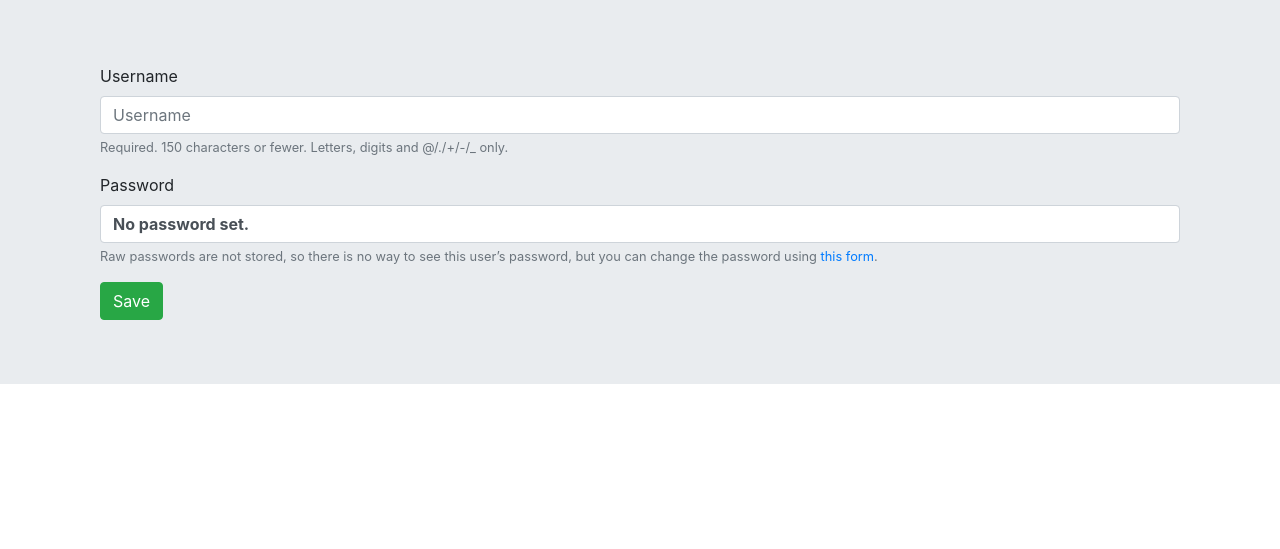
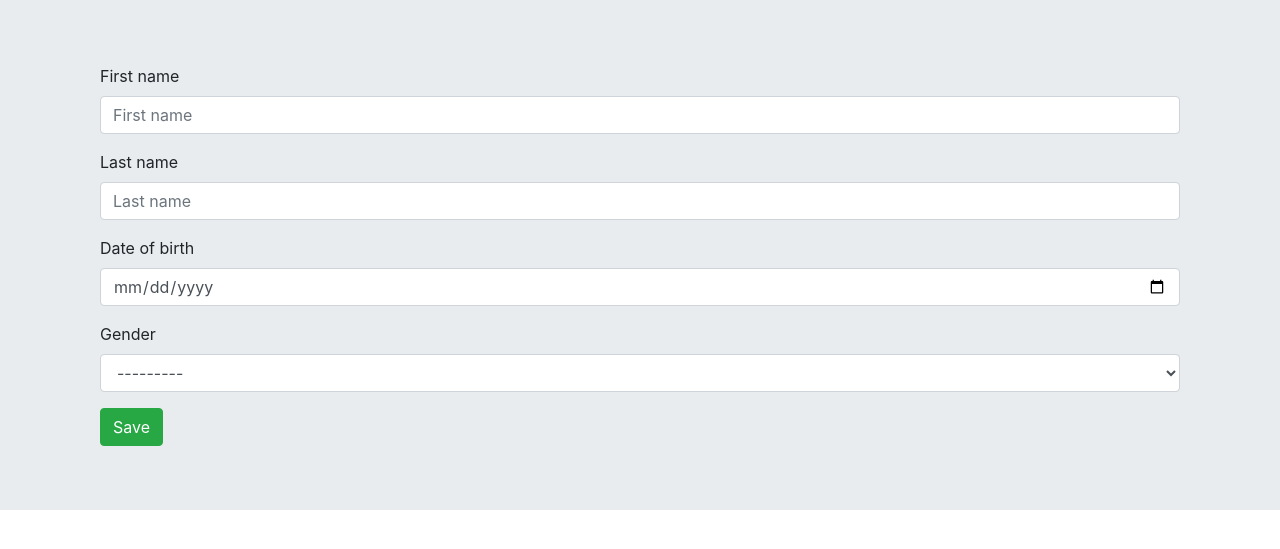
Before and after one commit to Jeet-2022/Interstellar, a Django app: page /login/profile/ in a window 1280 px wide. Shown: the top 549 px of the page. Run offline with Django 3.2, Linux system fonts and the light colour scheme; some libraries are stand-ins or nearby versions.

Commit message:
Profile model

```diff
--- a/Templates/index.html
+++ b/Templates/index.html
@@ -40,7 +40,7 @@
 
 									<li class="active"  style="margin-right: 50px;"><a class="text-info" href="#" >{{user.username}}</a></li>
 									<li><a href="{% url 'accounts:logout' %}">Logout</a></li>
-									<li><a href="{% url 'accounts:editprofile' %}">Edit Profile</a></li>
+									<li><a href="{% url 'accounts:profile' %}">Edit Profile</a></li>
 
 
 
--- /dev/null
+++ b/Templates/profile.html
@@ -0,0 +1,39 @@
+{% load bootstrap3 %}
+<!DOCTYPE html>
+<html lang="en">
+<head>
+       <title>Profile</title>
+       <meta charset="utf-8">
+       <meta name="viewport" content="width=device-width, initial-scale=1, shrink-to-fit=no">
+       <link rel="stylesheet" href="CSS/register.css">
+       <link rel="stylesheet" href="https://stackpath.bootstrapcdn.com/bootstrap/4.3.1/css/bootstrap.min.css" integrity="sha384-ggOyR0iXCbMQv3Xipma34MD+dH/1fQ784/j6cY/iJTQUOhcWr7x9JvoRxT2MZw1T" crossorigin="anonymous">
+</head>
+<body>
+       <div class="jumbotron jumbotron-fluid">
+
+
+       <div class="container">
+       <div class="container">
+              <form method="POST">
+                     {% csrf_token %}
+                     {% bootstrap_form form %}
+                     <input type="submit" class="btn btn-success" value="Save">
+
+              </form>
+
+       </div>
+       </div>
+       </div>
+
+        <!--Print error messages -->
+        {% for message in messages %}
+        <h4 style="color: red;">{{message}}</h4>
+        {% endfor %}
+         <!-- Optional JavaScript -->
+    <!-- jQuery first, then Popper.js, then Bootstrap JS -->
+    <script src="https://code.jquery.com/jquery-3.3.1.slim.min.js" integrity="sha384-q8i/X+965DzO0rT7abK41JStQIAqVgRVzpbzo5smXKp4YfRvH+8abtTE1Pi6jizo" crossorigin="anonymous"></script>
+    <script src="https://cdnjs.cloudflare.com/ajax/libs/popper.js/1.14.7/umd/popper.min.js" integrity="sha384-UO2eT0CpHqdSJQ6hJty5KVphtPhzWj9WO1clHTMGa3JDZwrnQq4sF86dIHNDz0W1" crossorigin="anonymous"></script>
+    <script src="https://stackpath.bootstrapcdn.com/bootstrap/4.3.1/js/bootstrap.min.js" integrity="sha384-JjSmVgyd0p3pXB1rRibZUAYoIIy6OrQ6VrjIEaFf/nJGzIxFDsf4x0xIM+B07jRM" crossorigin="anonymous"></script>
+
+</body>
+</html>
--- a/accounts/admin.py
+++ b/accounts/admin.py
@@ -1,4 +1,5 @@
 from django.contrib import admin
 from django.contrib.auth.models import User
-
+from .models import Profile
 # Register your models here.
+admin.site.register(Profile)
--- a/accounts/forms.py
+++ b/accounts/forms.py
@@ -1,6 +1,7 @@
 from django import forms
 from django.contrib.auth.models import User
 from django.contrib.auth.forms import UserCreationForm, UserChangeForm
+from .models import Profile
 
 # Create your models here.
 
@@ -18,3 +19,14 @@ class ChangeProfile(UserChangeForm):
         class Meta:
             model = User
             fields = ['username' ]
+
+class UserProfileForm(forms.ModelForm):
+
+    class Meta:
+        model = Profile
+        fields = ('first_name','last_name','date_of_birth','gender')
+        gender = (('M','Male'),('F','Female'),('O','Others'))
+        widgets = {
+            'date_of_birth' : forms.DateInput(format=('%m/%d/%Y'), attrs={'class':'form-control', 'placeholder':'Select a date', 'type':'date'}),
+            'gender' : forms.Select(choices = gender)
+        }
--- a/accounts/models.py
+++ b/accounts/models.py
@@ -1,4 +1,22 @@
 from django.db import models
 from django.contrib import auth
+from django.contrib.auth.models import User
 
 # Creation of user model
+
+
+class Profile(models.Model):
+
+    user = models.OneToOneField(User,on_delete = models.CASCADE,null = True,related_name='user')
+    first_name = models.CharField(max_length = 100,null = True)
+    last_name = models.CharField(max_length = 100,null = True)
+    GENDER_CHOICES = (
+        ('M', 'Male'),
+        ('F', 'Female'),
+        ('O', 'Others')
+    )
+    gender = models.CharField(max_length = 1, choices = GENDER_CHOICES)
+    date_of_birth = models.DateField(max_length = 8)
+
+    def __str__(self):
+        return self.user.username
--- a/accounts/urls.py
+++ b/accounts/urls.py
@@ -18,6 +18,7 @@ urlpatterns = [
     auth_views.LogoutView.as_view(),
     name = 'logout'),
 
-    path('profile/',views.EditProfile.as_view(),name ='editprofile' )
+    path('edit/',views.EditProfile.as_view(),name ='editprofile' ),
 
+    path('profile/',views.CreateProfile.as_view(),name = 'profile')
 ]
--- a/accounts/views.py
+++ b/accounts/views.py
@@ -1,7 +1,7 @@
 from django.shortcuts import render, redirect ,get_object_or_404
 from django.views.generic import CreateView ,TemplateView ,UpdateView, View
 from django.urls import reverse_lazy
-from .forms import ChangeProfile
+from .forms import ChangeProfile, UserProfileForm
 from django.views.generic.base import RedirectView
 from django.http import HttpResponse
 from . import forms
@@ -9,6 +9,7 @@ from django.forms.models import BaseModelFormSet
 from django.contrib.auth.models import User
 from django.contrib import messages
 from django.contrib.auth.decorators import login_required
+from django.contrib.auth.mixins import LoginRequiredMixin
 
 class RegisterationForm(CreateView):
     form_class = forms.RegisterationForm
@@ -33,6 +34,15 @@ class EditProfile(View):
                     form.save()
                     return redirect(reverse_lazy('login'))
         else:
-             form = forms.ChangeProfile(instance =request.user)
+             form = forms.ChangeProfile(instance = request.user)
 
         return render(request ,'editProfile.html',{'form' : form } )
+
+
+
+
+
+class CreateProfile(CreateView):
+      form_class = UserProfileForm
+      template_name = 'profile.html'
+      success_url = '/'
```
Also changed, not shown: accounts/migrations/0002_auto_20200607_0909.py (added), accounts/migrations/0003_auto_20200607_0928.py (added), db.sqlite3.
